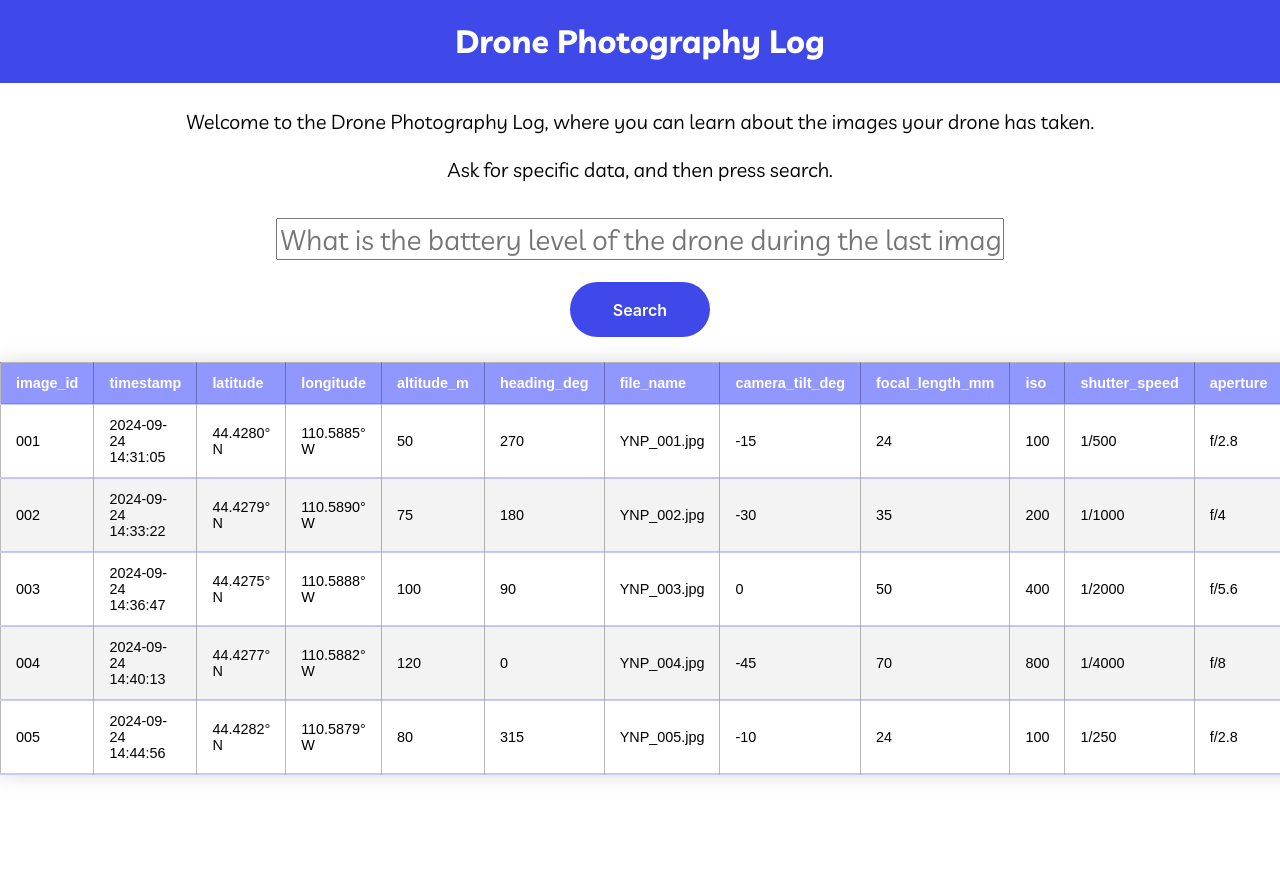
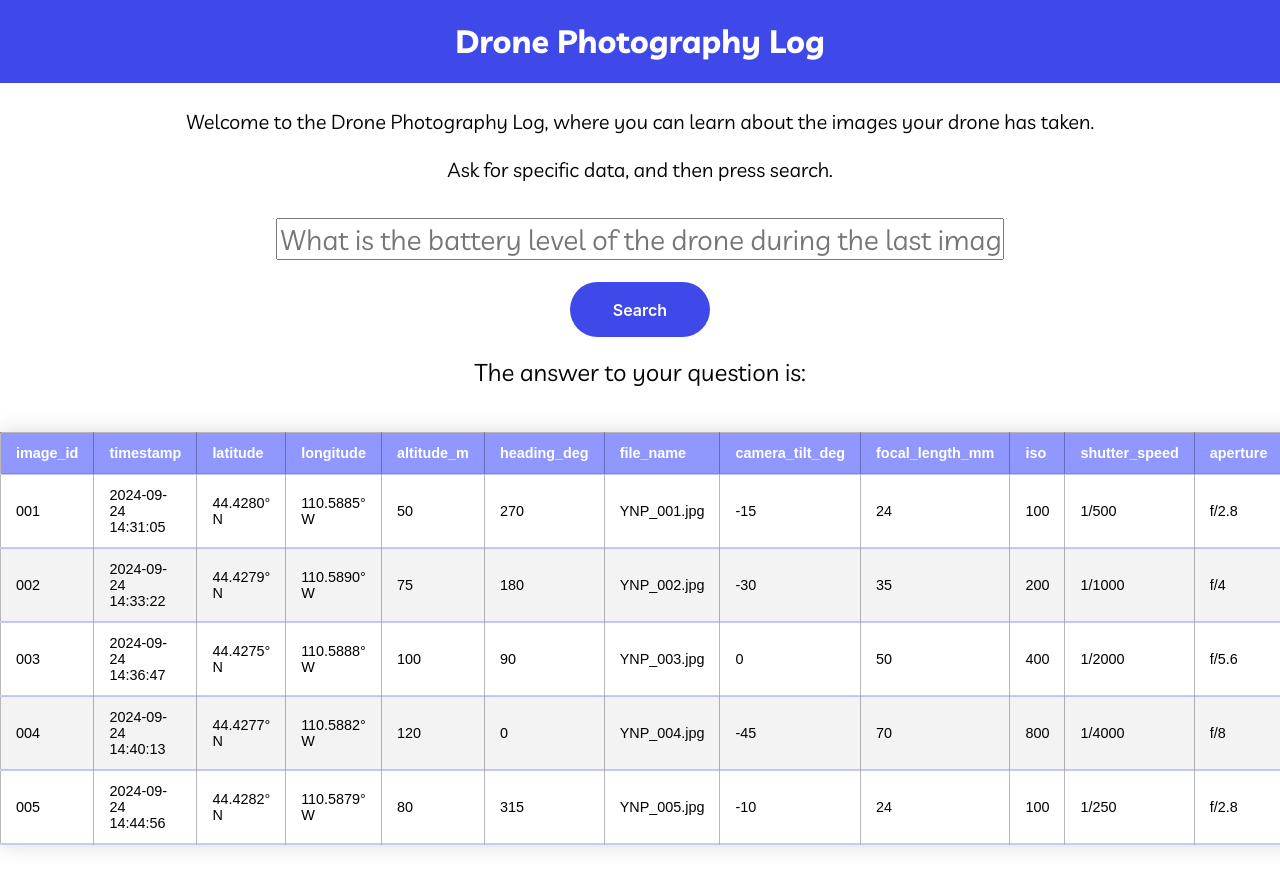
Before and after one commit to charburton18/drone-photography-log, a React (Vite) app: page / in a window 1280 px wide. Shown: the top 870 px of the page. Before the commit the page ends 800 px from the top, so only its background shows below. Built offline with nearby package versions, Linux system fonts and the light colour scheme.

Commit message:
fixed bug that rendered 0 instead of conditional h2

```diff
--- a/src/Pages/Home.tsx
+++ b/src/Pages/Home.tsx
@@ -3,7 +3,7 @@ import { useState } from 'react'
 function Home() {
 
   const [searchQuery, setSearchQuery] = useState<any>('');
-  const [answer, setAnswer] = useState<any>('');
+  const [answer, setAnswer] = useState('');
 
   const droneData = [
     {
@@ -176,7 +176,7 @@ function Home() {
           <button id='search-button' className='button-18' type="submit">Search</button>
         </form>
 
-        {answer && <h2 id='response'>The answer to your question is: {answer}</h2>}
+        {JSON.stringify(answer) && <h2 id='response'>The answer to your question is: {answer}</h2>}
 
         <div id='table-div'>
           <table className='styled-table'>
```
